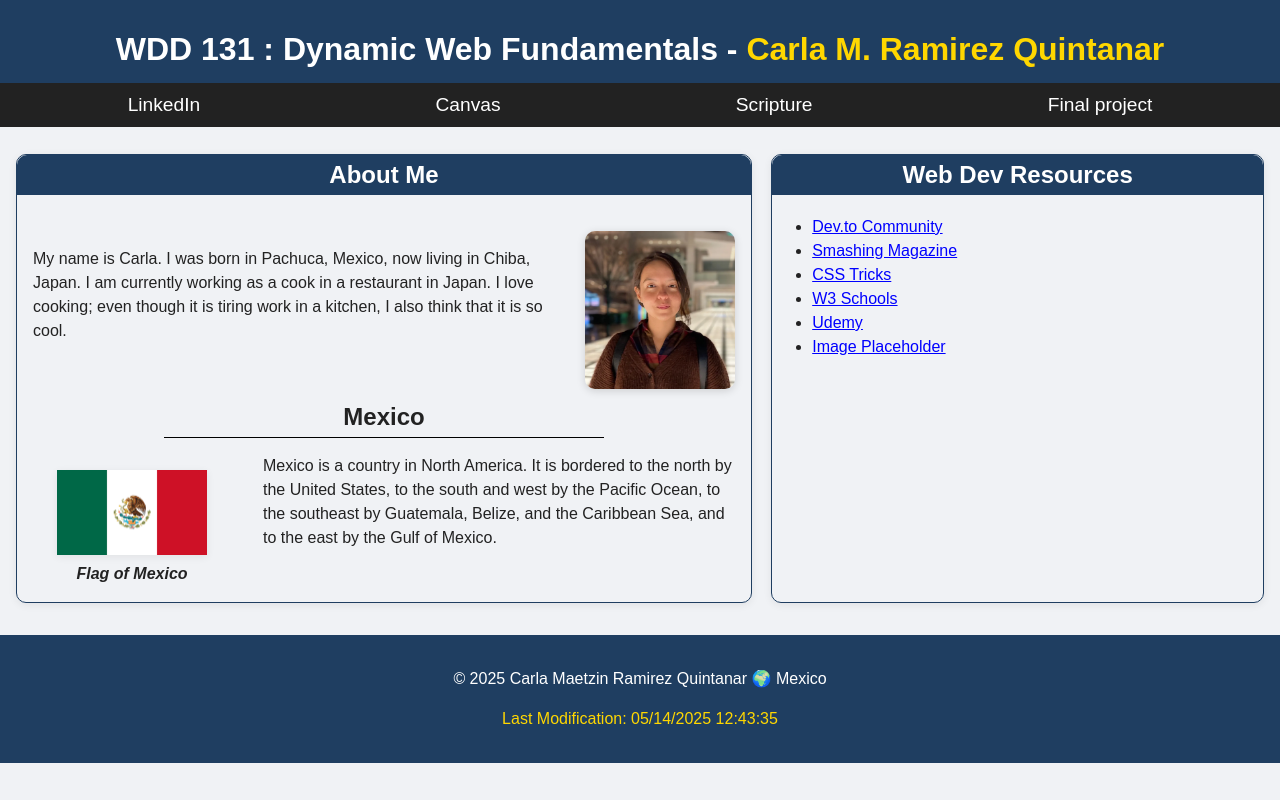
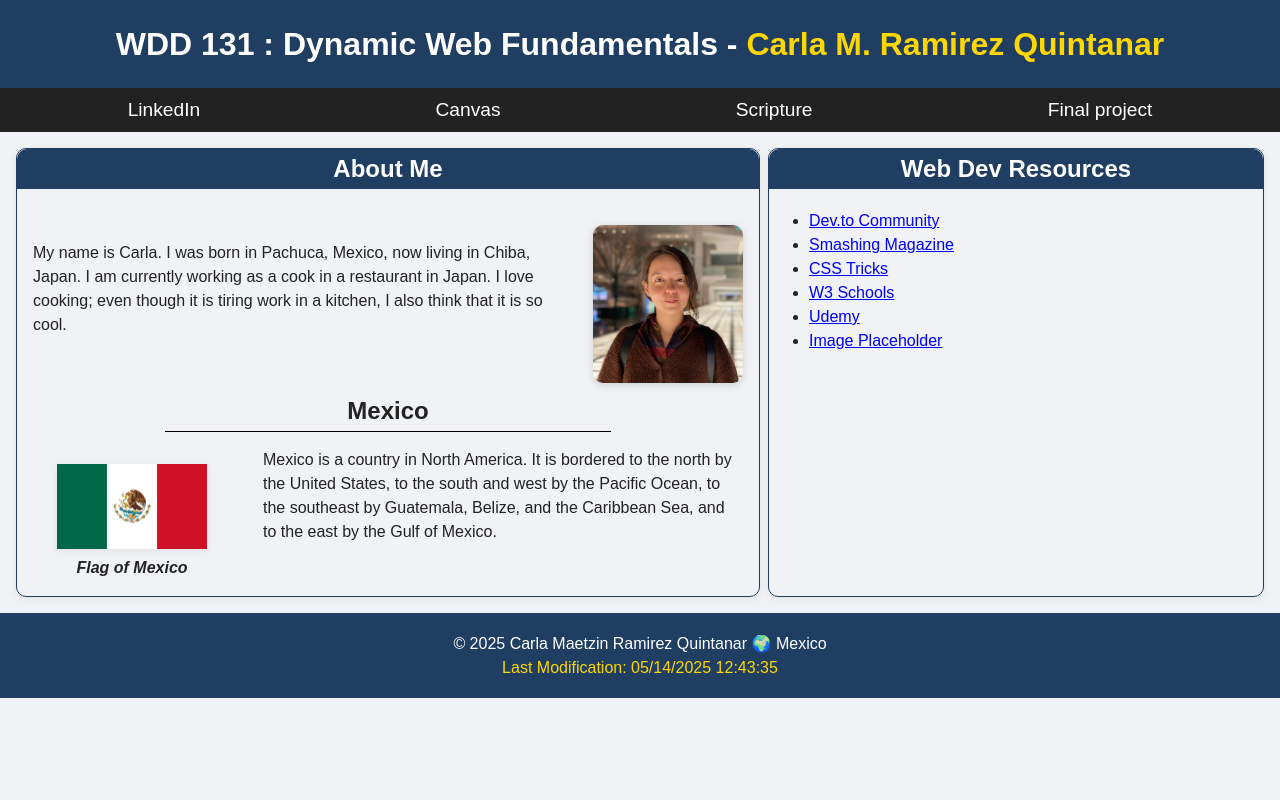
Before and after one commit to carlamq/wdd131, a plain HTML site: page index.html in a window 1280 px wide. Drawn offline with Linux system fonts and the light colour scheme; a web font is replaced by a local one.

Commit message:
last detils for css

```diff
--- a/styles/base.css
+++ b/styles/base.css
@@ -19,6 +19,11 @@ body {
     color: #fff;
     padding-top: 1em;
     text-align: center;
+}
+h1 {
+    text-align: center;
+    margin: 0;
+    padding: .5em 1em 1em;
 }
 
 .nav {
@@ -58,7 +63,7 @@ main {
     box-shadow: var(--shadow);
     grid-column: 1 / 2;
     border: 1px solid var(--primary);
-    margin: 1.7rem 1em 0 1em;
+    margin: 1em .5em 1em 1em;
     border-radius: 10px;
 }
 
@@ -121,7 +126,7 @@ figcaption {
     box-shadow: var(--shadow);
     grid-column: 2 / 3;
     border: 1px solid var(--primary);
-    margin: 1.7em 1em 0em .2em;
+    margin: 1em 1em 1em 0;
     border-radius: 10px;
 }
 
@@ -142,5 +147,11 @@ footer {
     text-align: center;
     padding: 1em 0 1em 0;
     font-size: 1em;
-    margin-top: 2em;
 }
+
+footer p {
+    margin-top: 0.3em;
+    margin-bottom: 0.3em;
+    line-height: 1.2;
+}
+}
```
